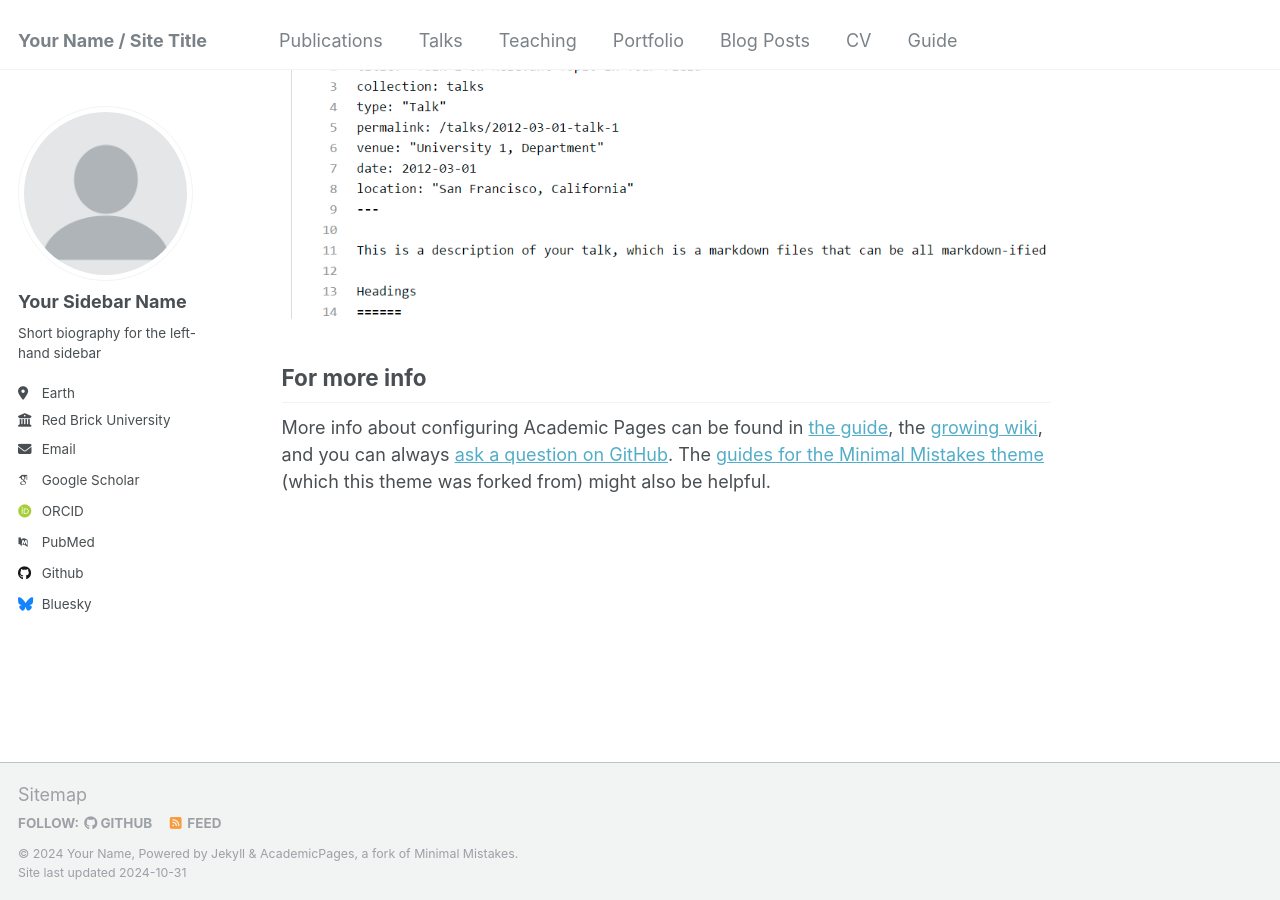
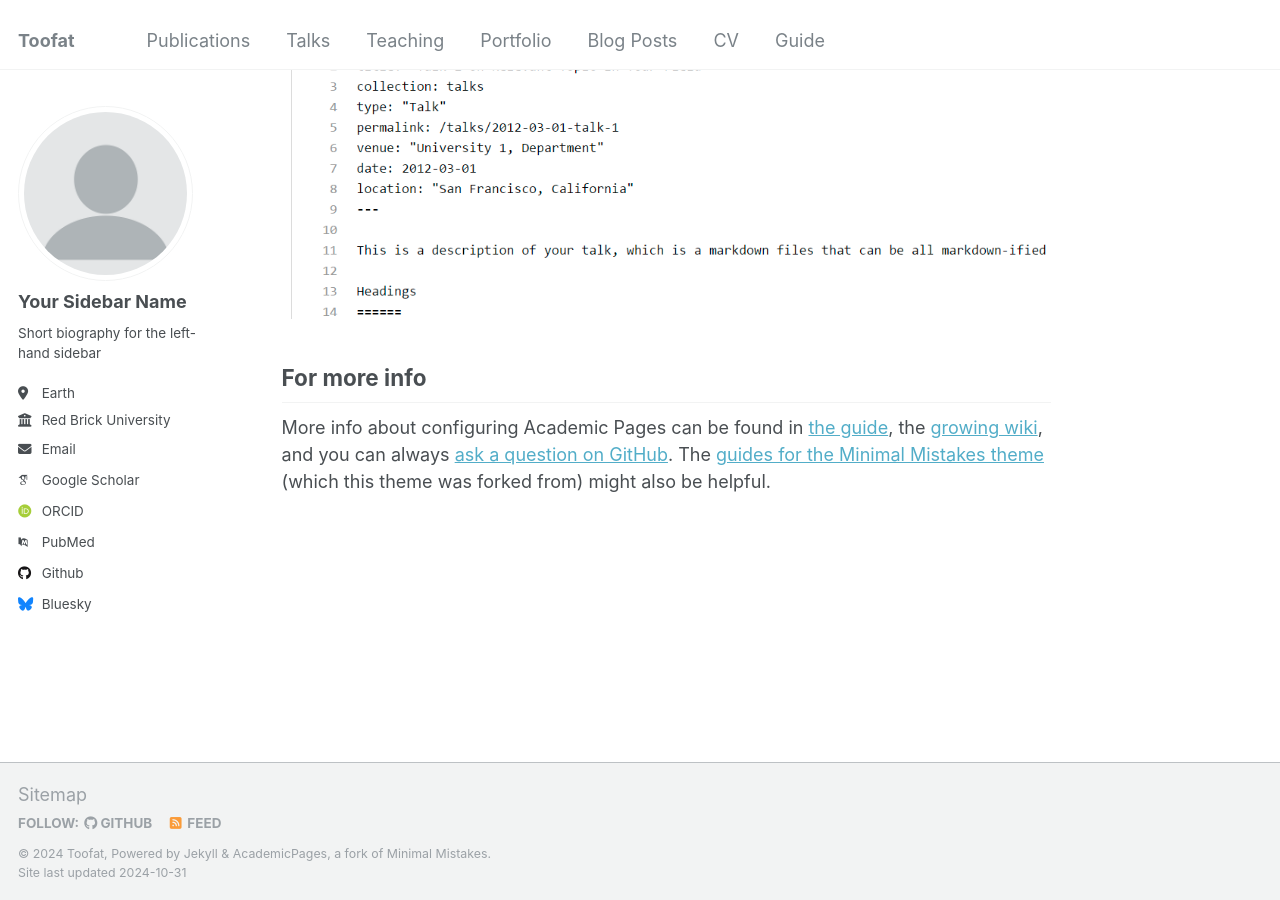
Before and after one commit to AltriaCarrie/altriacarrie.github.io, a Jekyll site: the page built from _pages/about.md, in a window 1280 px wide and 900 px high, scrolled down 2643 px. Built offline with Jekyll 4.4.1, drawn with Linux system fonts in a browser that asks for light colours; some web fonts are replaced.

Commit message:
Update _config.yml

```diff
--- a/_config.yml
+++ b/_config.yml
@@ -8,11 +8,11 @@
 
 # Basic Site Settings
 locale                   : "en-US"
-title                    : "Your Name / Site Title"
+title                    : "Toofat"
 title_separator          : "-"
-name                     : &name "Your Name"
-description              : &description "personal description"
-url                      : https://academicpages.github.io # the base hostname & protocol for your site e.g. "https://mmistakes.github.io"
+name                     : &name "Toofat"
+description              : &description "black cat"
+url                      : "https://toofat.github.io" # the base hostname & protocol for your site
 baseurl                  : "" # the subpath of your site, e.g. "/blog"
 repository               : "academicpages/academicpages.github.io"
 
```
